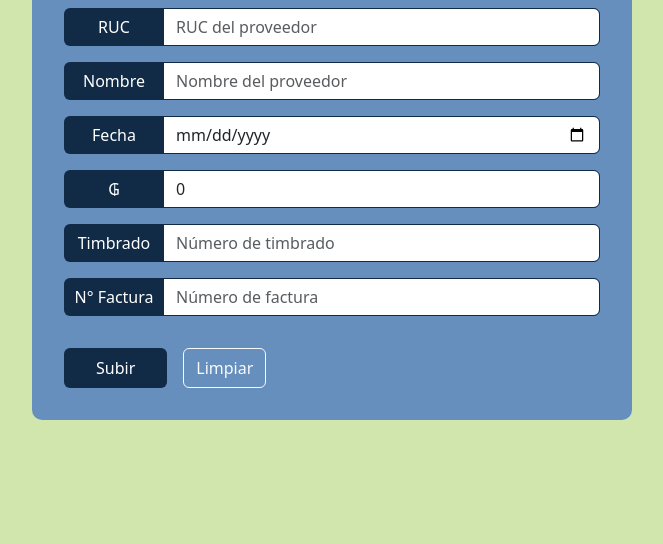
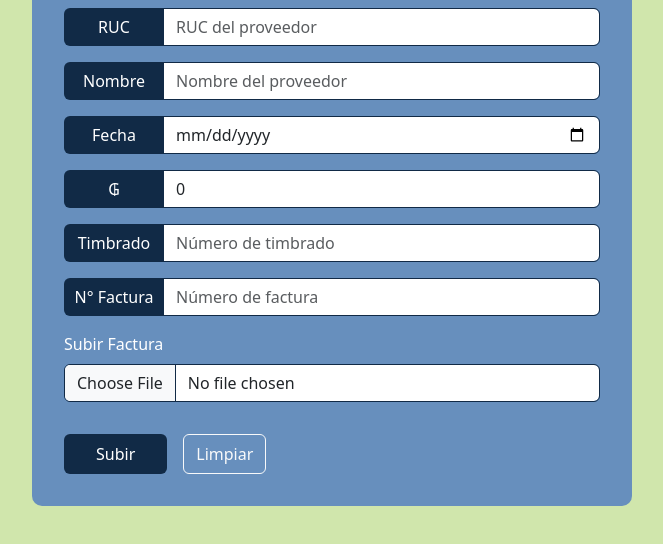
Before and after one commit to kvmdev/reportable-practica, a plain HTML site: page frontend/cargarfacturas.html in a window 1280 px wide. Shown: the part 230-774 px from the top of the page, without its empty margins (308-971 px from the left). Drawn offline with nearby package versions, Linux system fonts and the light colour scheme.

Commit message:
Subir documentos

```diff
--- a/frontend/cargarfacturas.html
+++ b/frontend/cargarfacturas.html
@@ -53,6 +53,11 @@
                     <input type="number" class="form-control" placeholder="Número de factura" required>
                 </div>
 
+                <div>
+                    <label class="form-label" for="customFile">Subir Factura</label>
+                    <input type="file" class="form-control" id="customFile" />
+                </div>
+
                 <div class="btn-container">
                     <button type="submit" class="btn btn-primary">Subir</button>
                     <button type="reset" class="btn btn-outline-light">Limpiar</button>
@@ -90,12 +95,20 @@
                 <div class="input-group mb-3">
                     <span class="input-group-text">N° Factura</span>
                     <input type="number" class="form-control" placeholder="Número de factura" required>
+
+                </div>
+
+                <div>
+                    <label class="form-label" for="customFile">Subir Factura</label>
+                    <input type="file" class="form-control" id="customFile" />
                 </div>
 
                 <div class="btn-container">
                     <button type="submit" class="btn btn-primary">Subir</button>
                     <button type="reset" class="btn btn-outline-light">Limpiar</button>
                 </div>
+
+
             </form>
         </div>
     </div>
```
